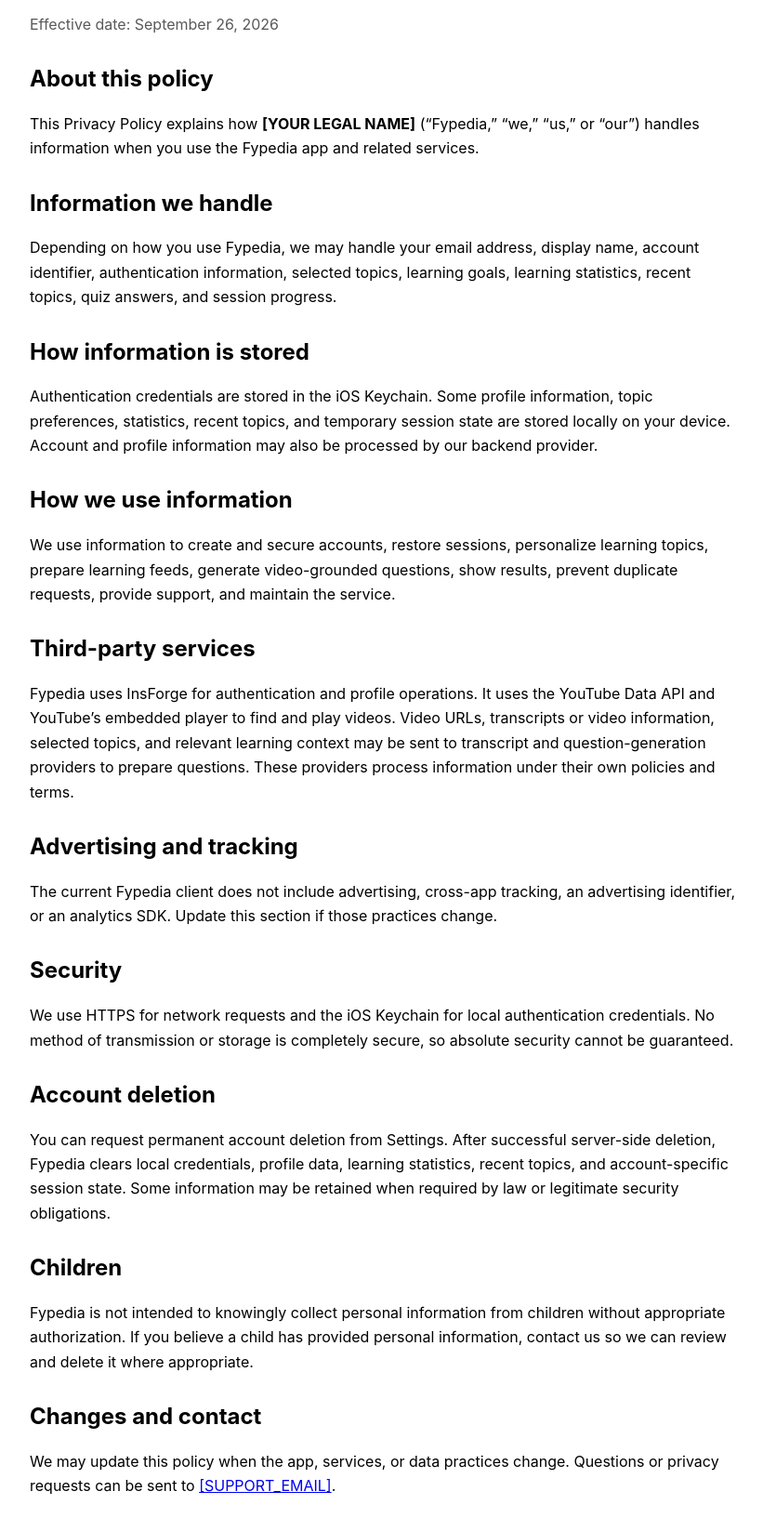
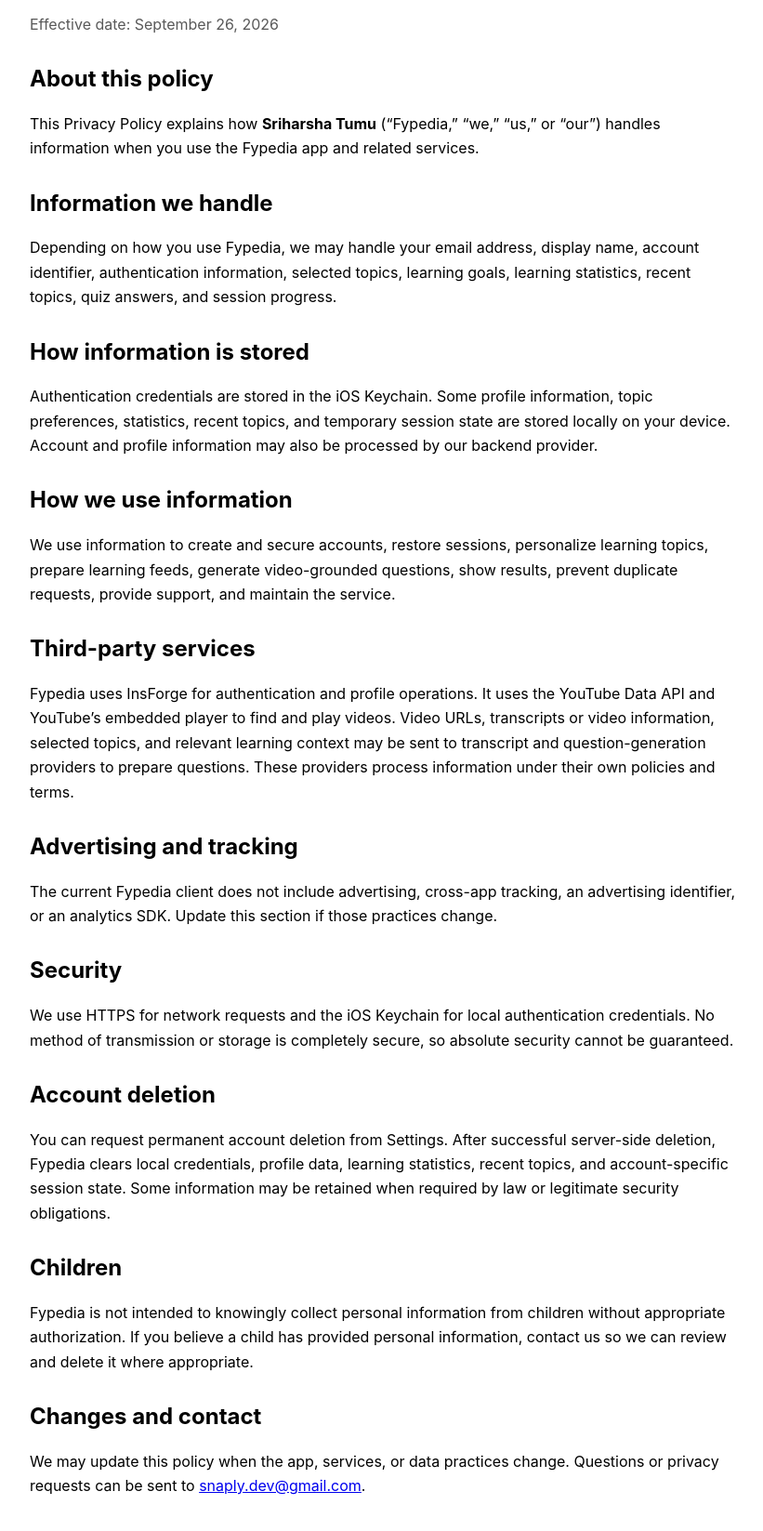
Before and after one commit to tumusriharsha-hue/Fypedia-Privacy-Policy, a plain HTML site: page PrivacyPolicy.html in a window 1280 px wide. Shown: the part 95-1742 px from the top of the page at 93% size, without its empty margins (228-1049 px from the left). Drawn offline with Linux system fonts and the light colour scheme.

Commit message:
Update legal name and support email in privacy policy

```diff
--- a/PrivacyPolicy.html
+++ b/PrivacyPolicy.html
@@ -18,7 +18,7 @@
   <p class="muted">Effective date: September 26, 2026</p>
 
   <h2>About this policy</h2>
-  <p>This Privacy Policy explains how <strong>[YOUR LEGAL NAME]</strong> (“Fypedia,” “we,” “us,” or “our”) handles information when you use the Fypedia app and related services.</p>
+  <p>This Privacy Policy explains how <strong>Sriharsha Tumu</strong> (“Fypedia,” “we,” “us,” or “our”) handles information when you use the Fypedia app and related services.</p>
 
   <h2>Information we handle</h2>
   <p>Depending on how you use Fypedia, we may handle your email address, display name, account identifier, authentication information, selected topics, learning goals, learning statistics, recent topics, quiz answers, and session progress.</p>
@@ -45,6 +45,6 @@
   <p>Fypedia is not intended to knowingly collect personal information from children without appropriate authorization. If you believe a child has provided personal information, contact us so we can review and delete it where appropriate.</p>
 
   <h2>Changes and contact</h2>
-  <p>We may update this policy when the app, services, or data practices change. Questions or privacy requests can be sent to <a href="mailto:[SUPPORT_EMAIL]">[SUPPORT_EMAIL]</a>.</p>
+  <p>We may update this policy when the app, services, or data practices change. Questions or privacy requests can be sent to <a href="mailto:snaply.dev@gmail.com">snaply.dev@gmail.com</a>.</p>
 </body>
 </html>
```
